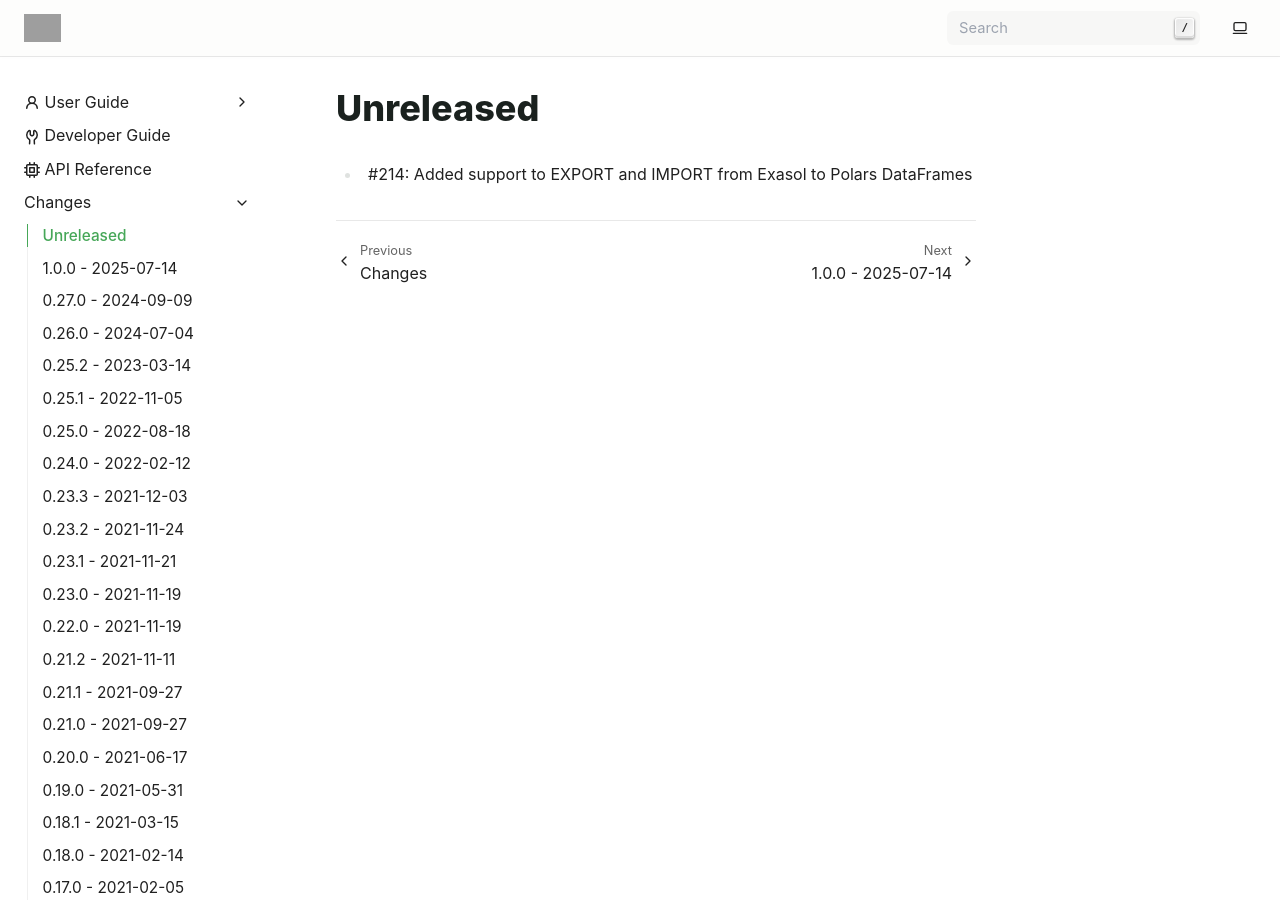
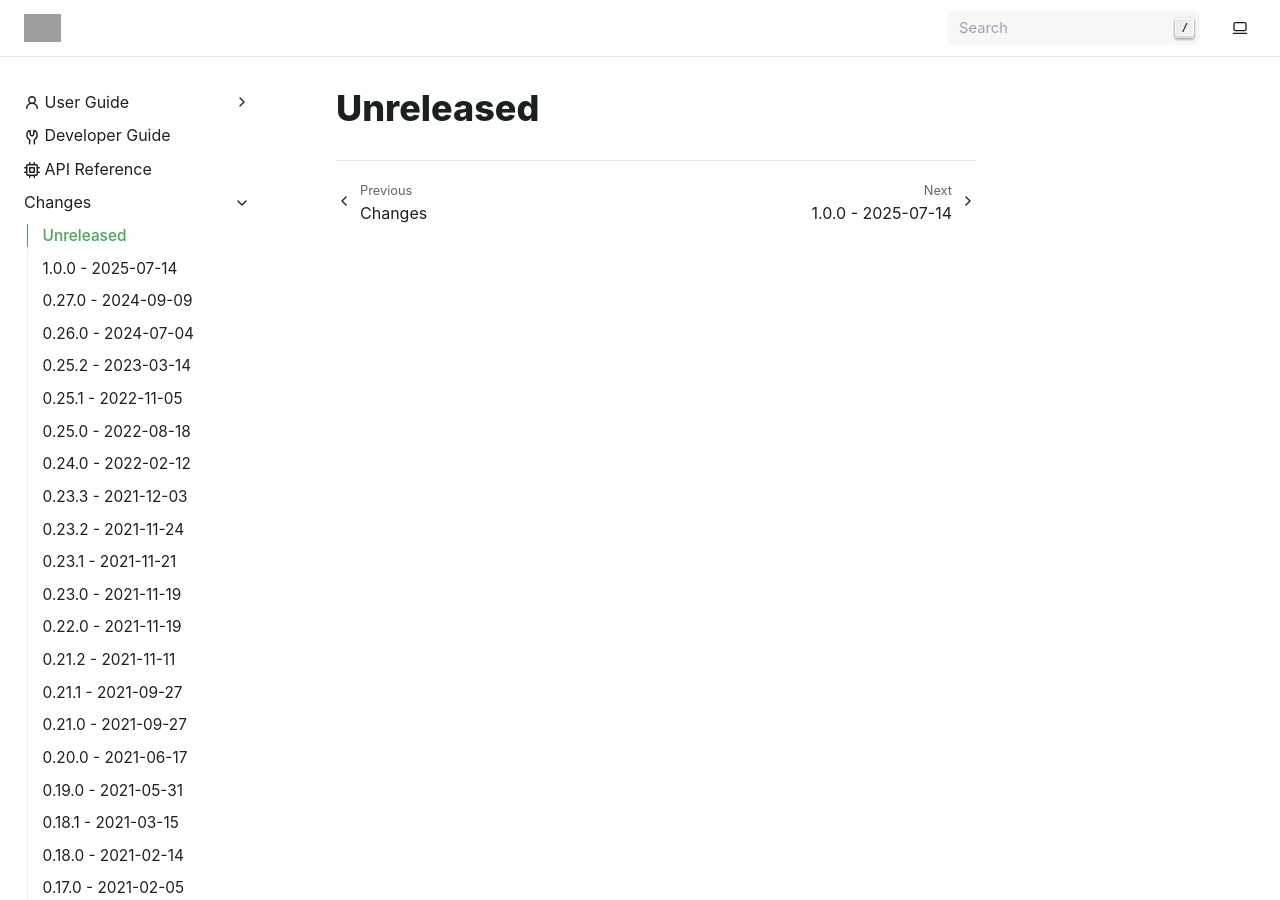
Before and after one commit to exasol/pyexasol, a Sphinx documentation site: the page built from doc/changes/unreleased.md, in a window 1280 px wide and 900 px high. Built offline with Sphinx 7.4.7, drawn with Linux system fonts in a browser that asks for light colours; pages that are not in the unit, such as notebooks, are missing from menus; grey boxes are pictures that could not be loaded.

Commit message:
Move polars from unreleased to 1.0.0 release

```diff
--- a/doc/changes/unreleased.md
+++ b/doc/changes/unreleased.md
@@ -1,3 +1 @@
 # Unreleased
-
-- #214: Added support to EXPORT and IMPORT from Exasol to Polars DataFrames
```
Also changed, not shown: doc/changes/changes_1.0.0.md (+1 -0 lines).
